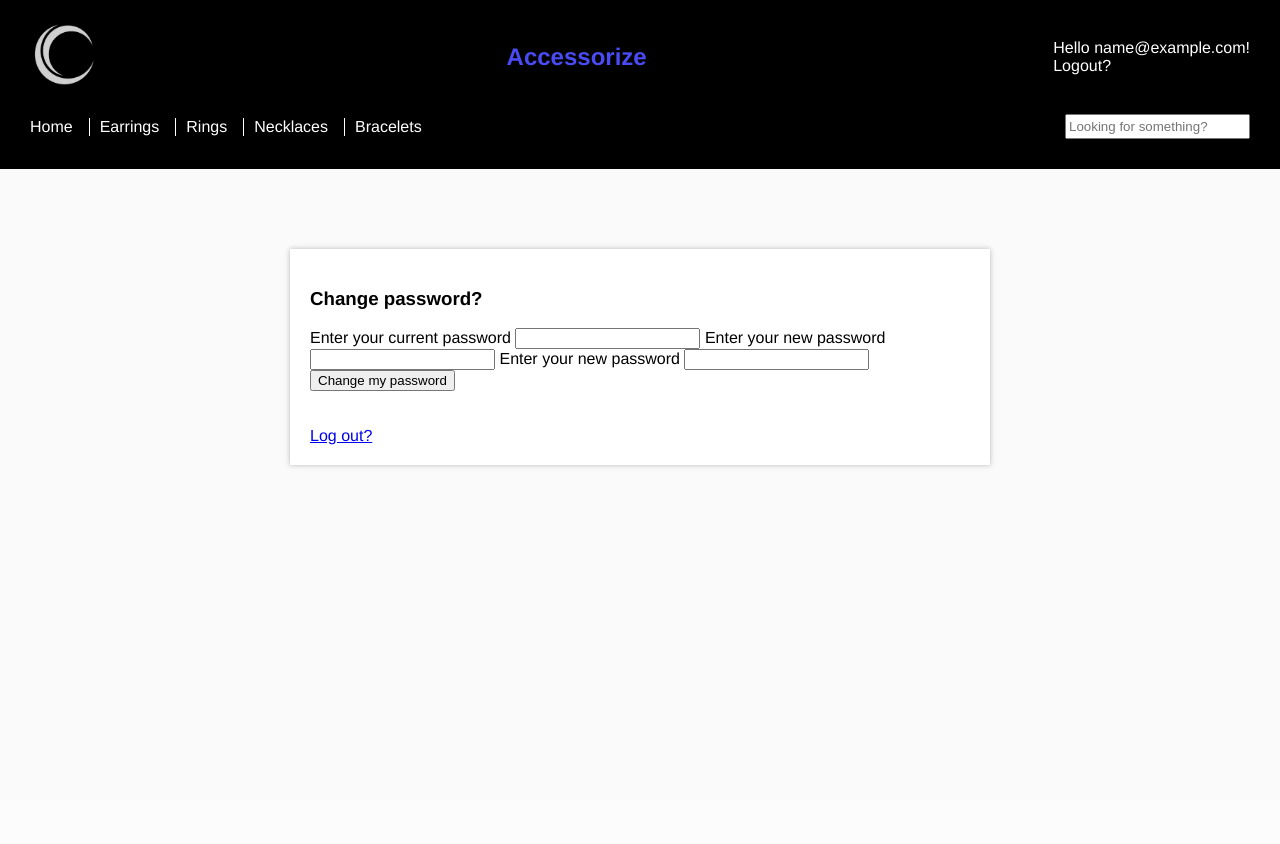
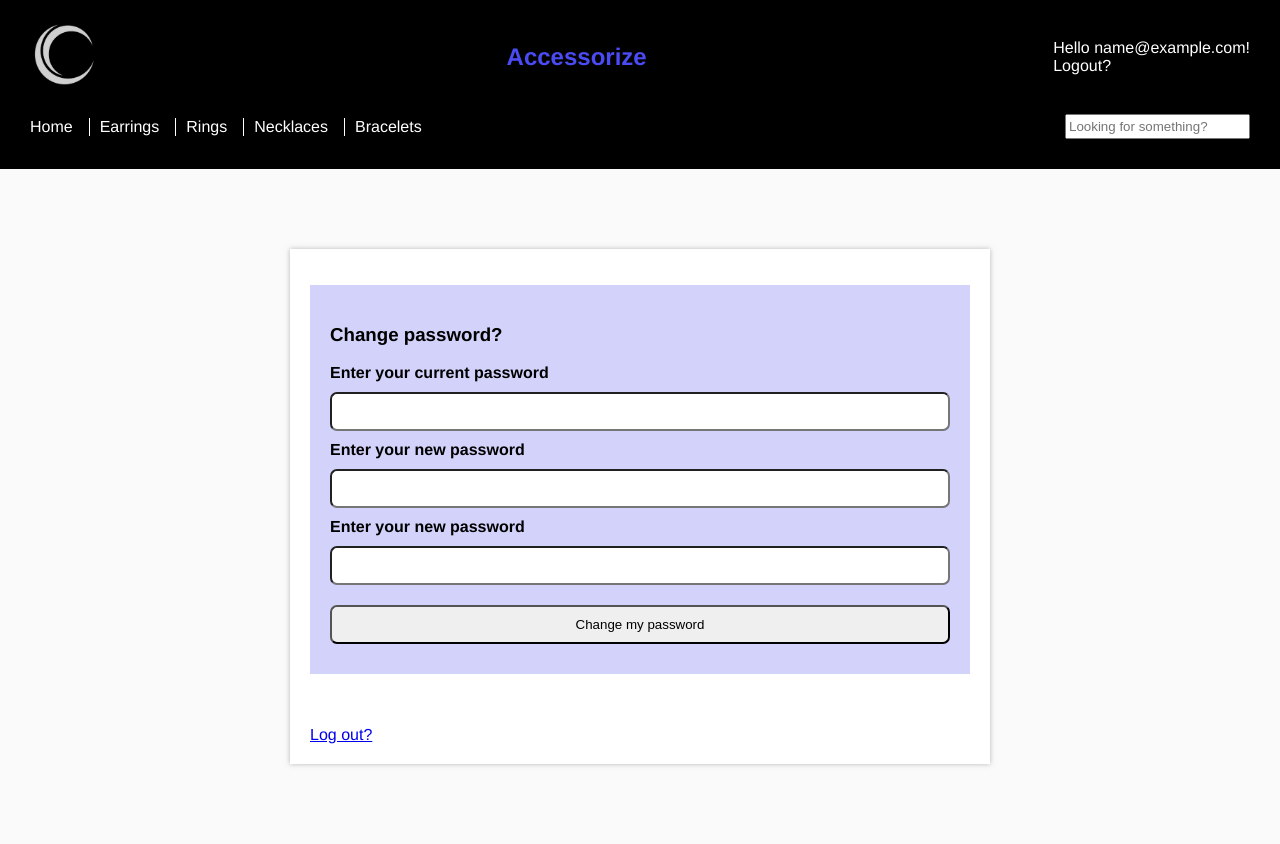
Before and after one commit to Charlie280809/Accessorize, a PHP site: page /userInfo.php in a window 1280 px wide. Before the commit the page ends 800 px from the top, so only its background shows below. Run offline with PHP 8.4, Linux system fonts and the light colour scheme; the visitor is signed in with stand-in values (Sample User, id 1); data that the repository does not hold is empty.

Commit message:
feat: style changePassword

```diff
--- a/css/style_index.css
+++ b/css/style_index.css
@@ -175,3 +175,20 @@ body{
 .addbtn:hover{
     box-shadow: 0 0 5px rgba(0, 0, 0, 0.5);
 }
+
+/* userInfo.php */
+.change_password{
+    background-color: rgb(210, 210, 250);
+    padding: 20px;
+    margin: 1em auto;
+    font-weight: bold;
+    display: flex;
+    flex-direction: column;
+    gap: 1em;
+}
+.change_password input{
+    width: 100%;
+    padding: 10px;
+    margin: 10px 0;
+    border-radius: 7px;
+}
```
